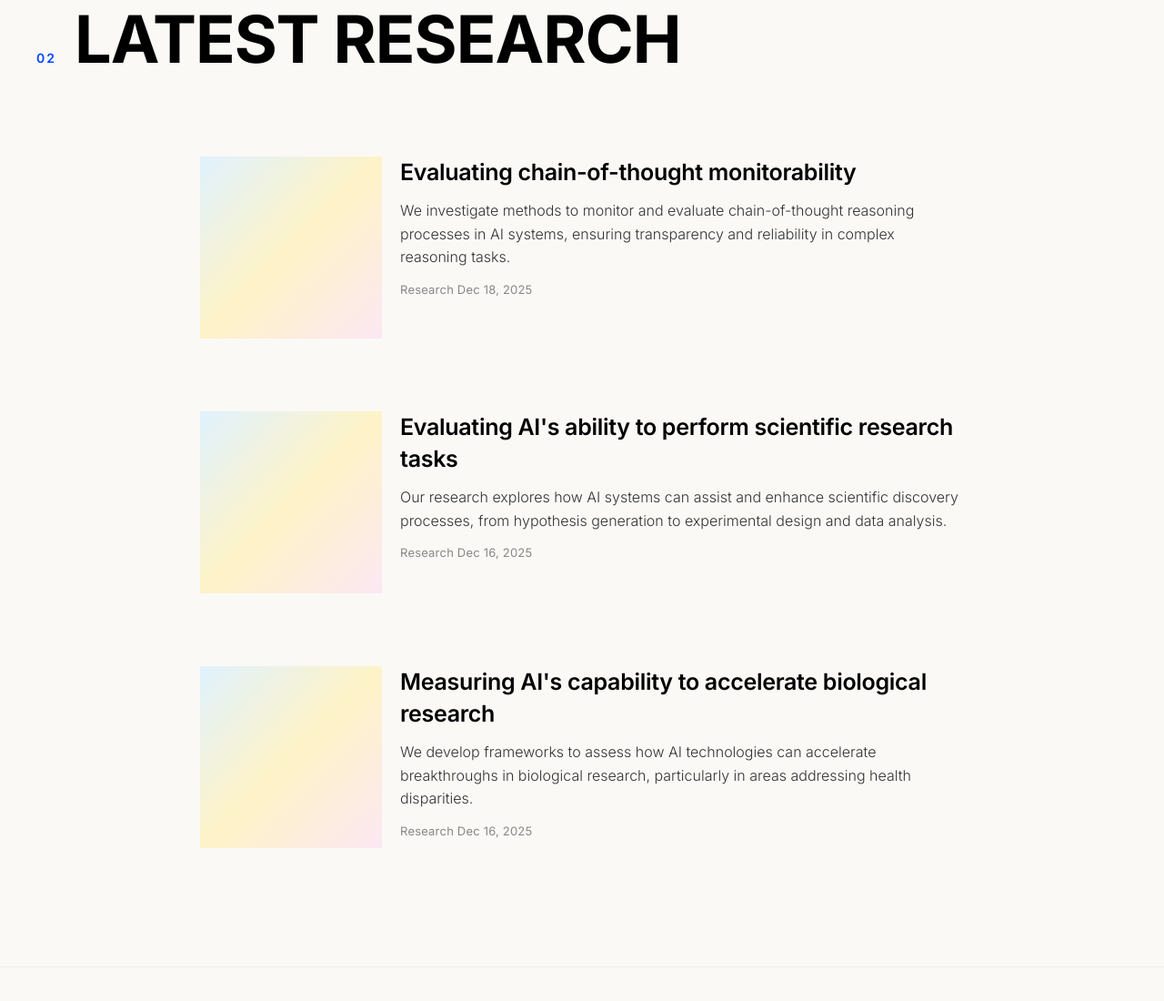
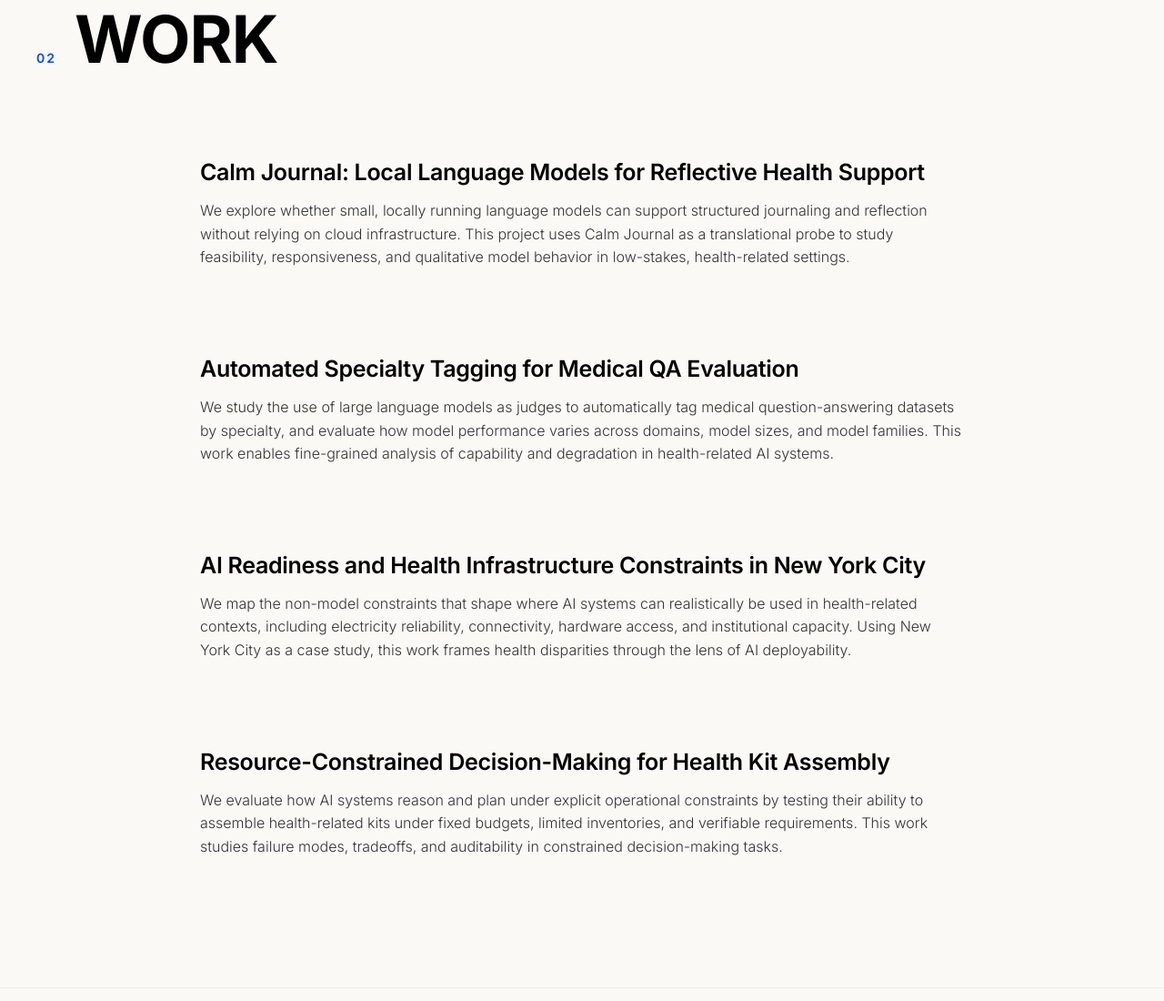
Before and after one commit to Stratum-Research/website, a plain HTML site: page index.html in a window 1280 px wide. Shown: the part 1697-2797 px from the top of the page at 91% size. Drawn offline with Linux system fonts and the light colour scheme.

Commit message:
remove images

```diff
--- a/index.html
+++ b/index.html
@@ -28,9 +28,12 @@
                 </nav>
                 <div class="hero-content">
                     <div class="hero-text">
-                        <h1 class="hero-title">Towards Accessible AI for Health</h1>
-                        <p class="hero-description">We envision a future where AI technology is accessible to people and
-                            healthcare institutions worldwide, regardless of their location or status.</p>
+                        <h1 class="hero-title">Translational AI for Health
+                        </h1>
+                        <p class="hero-description">
+                            Stratum is a NYC based applied AI lab focused on studying
+                            how AI capabilities become usable in real-world, health-related settings.
+                        </p>
                     </div>
                     <div class="hero-visual">
                         <!-- Visual element area -->
@@ -48,12 +51,14 @@
                 <div class="about-content">
                     <div class="about-text">
                         <p class="about-paragraph">
-                            Stratum Research is an Applied AI Lab working on researching and building AI systems that
-                            help alleviate health disparities.
+                            Modern AI capabilities are advancing rapidly, but access to those capabilities remains
+                            uneven. In health-related settings, this gap is shaped by infrastructure, resources, and
+                            local
+                            context.
                         </p>
                         <p class="about-paragraph">
-                            We envision a future where AI technology is accessible to people and healthcare institutions
-                            worldwide, regardless of their location or status.
+                            We are focused on closing that gap through translational AI research - building models,
+                            datasets, evaluations, and real-world systems to make AI usable in health.
                         </p>
                     </div>
                     <div class="about-stats">
@@ -75,45 +80,80 @@
             <div class="section-container">
                 <div class="section-header">
                     <span class="section-number">02</span>
-                    <h2 class="section-title">LATEST RESEARCH</h2>
+                    <h2 class="section-title">WORK</h2>
                 </div>
                 <div class="work-list">
                     <div class="work-item">
-                        <div class="work-image">
+                        <!-- <div class="work-image">
                             <div class="work-image-placeholder"></div>
+                        </div> -->
+                        <div class="work-content">
+                            <h3 class="work-title">Calm Journal: Local Language Models for Reflective Health Support
+                            </h3>
+                            <p class="work-description">
+                                We explore whether small, locally running language models can support structured
+                                journaling and reflection
+                                without relying on cloud infrastructure. This project uses Calm Journal as a
+                                translational probe to study
+                                feasibility, responsiveness, and qualitative model behavior in low-stakes,
+                                health-related settings.
+                            </p>
+
                         </div>
+                    </div>
+
+                    <div class="work-item">
+                        <!-- <div class="work-image">
+                            <div class="work-image-placeholder"></div>
+                        </div> -->
                         <div class="work-content">
-                            <h3 class="work-title">Evaluating chain-of-thought monitorability</h3>
-                            <p class="work-description">We investigate methods to monitor and evaluate chain-of-thought
-                                reasoning processes in AI systems, ensuring transparency and reliability in complex
-                                reasoning tasks.</p>
-                            <p class="work-meta">Research Dec 18, 2025</p>
+                            <h3 class="work-title">Automated Specialty Tagging for Medical QA Evaluation</h3>
+                            <p class="work-description">
+                                We study the use of large language models as judges to automatically tag medical
+                                question-answering datasets
+                                by specialty, and evaluate how model performance varies across domains, model sizes, and
+                                model families.
+                                This work enables fine-grained analysis of capability and degradation in health-related
+                                AI systems.
+                            </p>
                         </div>
                     </div>
                     <div class="work-item">
-                        <div class="work-image">
+                        <!-- <div class="work-image">
                             <div class="work-image-placeholder"></div>
-                        </div>
+                        </div> -->
                         <div class="work-content">
-                            <h3 class="work-title">Evaluating AI's ability to perform scientific research tasks</h3>
-                            <p class="work-description">Our research explores how AI systems can assist and enhance
-                                scientific discovery processes, from hypothesis generation to experimental design and
-                                data analysis.</p>
-                            <p class="work-meta">Research Dec 16, 2025</p>
+                            <h3 class="work-title">AI Readiness and Health Infrastructure Constraints in New York City
+                            </h3>
+                            <p class="work-description">
+                                We map the non-model constraints that shape where AI systems can realistically be used
+                                in health-related
+                                contexts, including electricity reliability, connectivity, hardware access, and
+                                institutional capacity.
+                                Using New York City as a case study, this work frames health disparities through the
+                                lens of AI deployability.
+                            </p>
                         </div>
                     </div>
                     <div class="work-item">
-                        <div class="work-image">
+                        <!-- <div class="work-image">
                             <div class="work-image-placeholder"></div>
-                        </div>
+                        </div> -->
                         <div class="work-content">
-                            <h3 class="work-title">Measuring AI's capability to accelerate biological research</h3>
-                            <p class="work-description">We develop frameworks to assess how AI technologies can
-                                accelerate breakthroughs in biological research, particularly in areas addressing health
-                                disparities.</p>
-                            <p class="work-meta">Research Dec 16, 2025</p>
+                            <h3 class="work-title">Resource-Constrained Decision-Making for Health Kit Assembly</h3>
+                            <p class="work-description">
+                                We evaluate how AI systems reason and plan under explicit operational constraints by
+                                testing their ability to
+                                assemble health-related kits under fixed budgets, limited inventories, and verifiable
+                                requirements. This
+                                work studies failure modes, tradeoffs, and auditability in constrained decision-making
+                                tasks.
+                            </p>
                         </div>
                     </div>
+
+
+
                 </div>
             </div>
         </section>
--- a/styles.css
+++ b/styles.css
@@ -47,7 +47,7 @@ body {
     background-image: url('https://images.unsplash.com/photo-1602087564121-ecda2f6c7ee9?q=80&w=2067&auto=format&fit=crop&ixlib=rb-4.1.0&ixid=M3wxMjA3fDB8MHxwaG90by1wYWdlfHx8fGVufDB8fHx8fA%3D%3D');
     background-size: cover;
     background-position: center;
-    filter: blur(0px) brightness(0.95);
+    filter: blur(0px) brightness(0.80);
     z-index: 0;
 }
 
@@ -163,7 +163,7 @@ body {
     line-height: 1.6;
     color: rgba(255, 255, 255, 0.9);
     max-width: 700px;
-    margin: 0;
+    margin-bottom: 80px;
 }
 
 .hero-nav {
```
